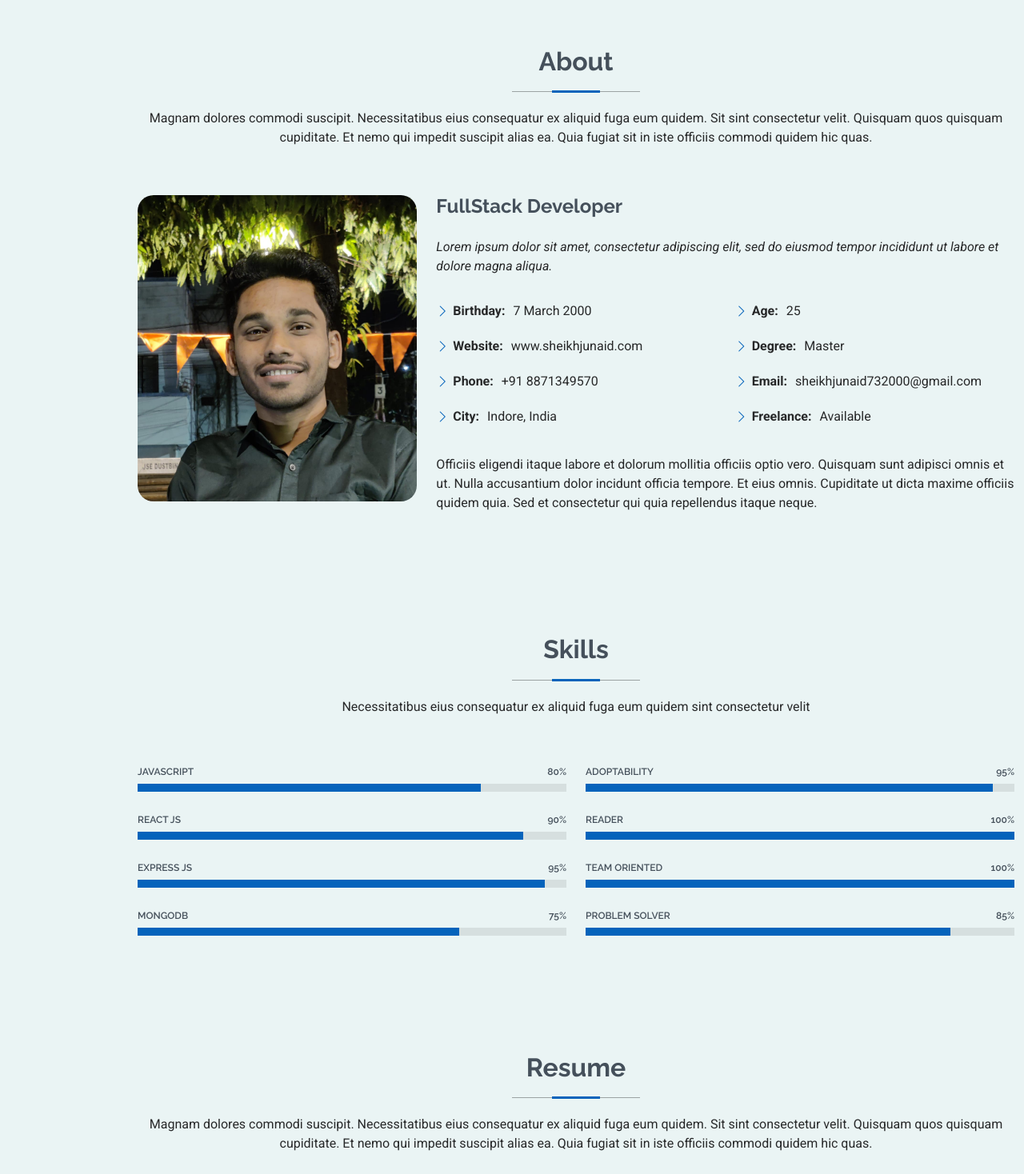
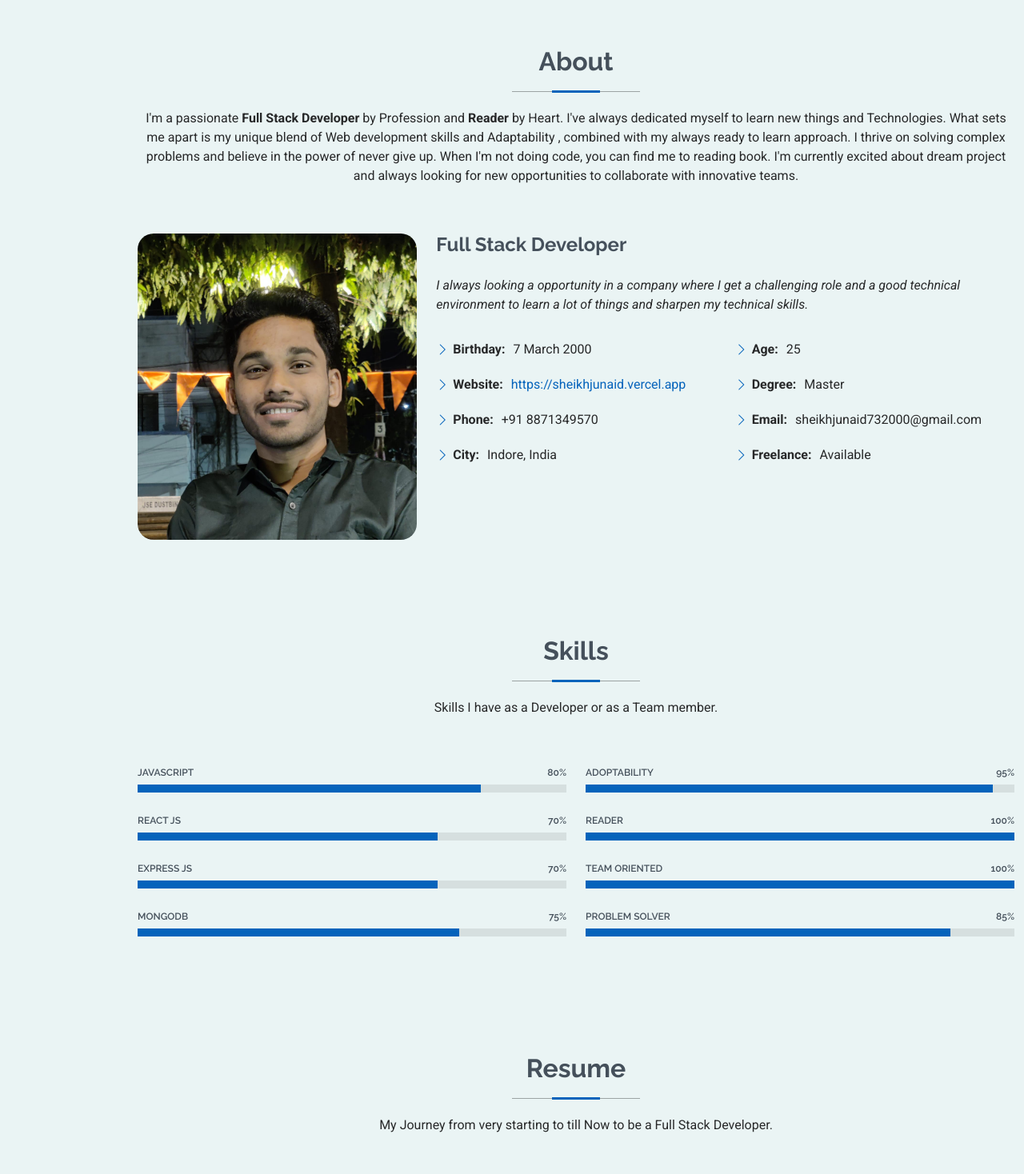
Before and after one commit to sheikhjunaid07/sheikhjunaid-portfolio, a React (Vite) app: page / in a window 1280 px wide. Shown: the part 802-2270 px from the top of the page at 80% size. Built offline with nearby package versions, Linux system fonts and the light colour scheme.

Commit message:
adding changes

```diff
--- a/src/App.jsx
+++ b/src/App.jsx
@@ -7,6 +7,7 @@ import Home from "./components/HomeComponent/Home";
 import PortfolioSec from "./components/PortfolioComponent/PortfolioSec";
 import Resume from "./components/ResumeComponent/Resume";
 import Services from "./components/ServicesComponent/Services";
+import Skills from "./components/SkillsComponent/Skills";
 
 function App() {
   return (
@@ -16,12 +17,12 @@ function App() {
       <Routes>
         <Route path="/" element={<Home />}></Route>
         <Route path="/about" element={<About />}></Route>
+        <Route path="/skills" element={<Skills />}></Route>
         <Route path="/resume" element={<Resume />}></Route>
         <Route path="/portfolio" element={<PortfolioSec />}></Route>
         <Route path="/services" element={<Services />}></Route>
         <Route path="/contact" element={<Contact />}></Route>
       </Routes>
-
     </>
   );
 }
--- a/src/components/AboutComponent/About.jsx
+++ b/src/components/AboutComponent/About.jsx
@@ -7,10 +7,15 @@ const About = () => {
         <div className="container section-title" data-aos="fade-up">
           <h2>About</h2>
           <p>
-            Magnam dolores commodi suscipit. Necessitatibus eius consequatur ex
-            aliquid fuga eum quidem. Sit sint consectetur velit. Quisquam quos
-            quisquam cupiditate. Et nemo qui impedit suscipit alias ea. Quia
-            fugiat sit in iste officiis commodi quidem hic quas.
+            I'm a passionate <b>Full Stack Developer</b> by Profession and{" "}
+            <b>Reader</b> by Heart. I've always dedicated myself to learn new
+            things and Technologies. What sets me apart is my unique blend of
+            Web development skills and Adaptability , combined with my always
+            ready to learn approach. I thrive on solving complex problems and
+            believe in the power of never give up. When I'm not doing code, you
+            can find me to reading book. I'm currently excited about dream
+            project and always looking for new opportunities to collaborate with
+            innovative teams.
           </p>
         </div>
         {/* End Section Title */}
@@ -26,10 +31,11 @@ const About = () => {
               />
             </div>
             <div className="col-lg-8 content">
-              <h2> FullStack Developer</h2>
+              <h2> Full Stack Developer</h2>
               <p className="fst-italic py-3">
-                Lorem ipsum dolor sit amet, consectetur adipiscing elit, sed do
-                eiusmod tempor incididunt ut labore et dolore magna aliqua.
+                I always looking a opportunity in a company where I get a
+                challenging role and a good technical environment to learn a lot
+                of things and sharpen my technical skills.
               </p>
               <div className="row">
                 <div className="col-lg-6">
@@ -41,7 +47,14 @@ const About = () => {
                     <li>
                       <i className="bi bi-chevron-right"></i>{" "}
                       <strong>Website:</strong>{" "}
-                      <span>www.sheikhjunaid.com</span>
+                      <span>
+                        <a
+                          href="https://sheikhjunaid.vercel.app"
+                          target="_blank"
+                        >
+                          https://sheikhjunaid.vercel.app
+                        </a>
+                      </span>
                     </li>
                     <li>
                       <i className="bi bi-chevron-right"></i>{" "}
@@ -75,13 +88,13 @@ const About = () => {
                   </ul>
                 </div>
               </div>
-              <p className="py-3">
+              {/* <p className="py-3">
                 Officiis eligendi itaque labore et dolorum mollitia officiis
                 optio vero. Quisquam sunt adipisci omnis et ut. Nulla
                 accusantium dolor incidunt officia tempore. Et eius omnis.
                 Cupiditate ut dicta maxime officiis quidem quia. Sed et
                 consectetur qui quia repellendus itaque neque.
-              </p>
+              </p> */}
             </div>
           </div>
         </div>
--- a/src/components/ContactComponent/Contact.jsx
+++ b/src/components/ContactComponent/Contact.jsx
@@ -6,10 +6,7 @@ const Contact = () => {
         {/* Section Title */}
         <div className="container section-title" data-aos="fade-up">
           <h2>Contact</h2>
-          <p>
-            Necessitatibus eius consequatur ex aliquid fuga eum quidem sint
-            consectetur velit
-          </p>
+          <p>Want to Work with me Contact Me.... &#128071;</p>
         </div>
         {/* End Section Title */}
 
--- a/src/components/PortfolioComponent/PortfolioSec.jsx
+++ b/src/components/PortfolioComponent/PortfolioSec.jsx
@@ -7,10 +7,8 @@ const PortfolioSec = () => {
         <div className="container section-title" data-aos="fade-up">
           <h2>Portfolio</h2>
           <p>
-            Magnam dolores commodi suscipit. Necessitatibus eius consequatur ex
-            aliquid fuga eum quidem. Sit sint consectetur velit. Quisquam quos
-            quisquam cupiditate. Et nemo qui impedit suscipit alias ea. Quia
-            fugiat sit in iste officiis commodi quidem hic quas.
+            I have created some projects which I have building to improve my
+            knowledge and skills .
           </p>
         </div>
         {/* End Section Title */}
@@ -22,18 +20,6 @@ const PortfolioSec = () => {
             data-layout="masonry"
             data-sort="original-order"
           >
-            <ul
-              className="portfolio-filters isotope-filters"
-              data-aos="fade-up"
-              data-aos-delay="100"
-            >
-              <li data-filter="*" className="filter-active">
-                All
-              </li>
-              <li data-filter=".filter-app">App</li>
-              <li data-filter=".filter-product">Card</li>
-              <li data-filter=".filter-branding">Web</li>
-            </ul>
             {/* End Portfolio Filters */}
 
             <div
@@ -71,27 +57,19 @@ const PortfolioSec = () => {
 
               <div className="col-lg-4 col-md-6 portfolio-item isotope-item filter-product">
                 <img
-                  src="assets/img/masonry-portfolio/masonry-portfolio-2.jpg"
+                  src="assets/img/masonry-portfolio/image.png"
                   className="img-fluid"
                   alt=""
                 />
                 <div className="portfolio-info">
-                  <h4>Product 1</h4>
-                  <p>Lorem ipsum, dolor sit</p>
+                  <h4>The Shipping War</h4>
+                  <p>Your Gateway to any destination in the world.</p>
                   <a
-                    href="assets/img/masonry-portfolio/masonry-portfolio-2.jpg"
-                    title="Product 1"
-                    data-gallery="portfolio-gallery-product"
+                    href="https://the-shipping-war.vercel.app/"
+                    title="Shipping War"
                     className="glightbox preview-link"
                   >
                     <i className="bi bi-zoom-in"></i>
-                  </a>
-                  <a
-                    href="portfolio-details.html"
-                    title="More Details"
-                    className="details-link"
-                  >
-                    <i className="bi bi-link-45deg"></i>
                   </a>
                 </div>
               </div>
--- a/src/components/ResumeComponent/Resume.jsx
+++ b/src/components/ResumeComponent/Resume.jsx
@@ -7,10 +7,8 @@ const Resume = () => {
         <div className="container section-title" data-aos="fade-up">
           <h2>Resume</h2>
           <p>
-            Magnam dolores commodi suscipit. Necessitatibus eius consequatur ex
-            aliquid fuga eum quidem. Sit sint consectetur velit. Quisquam quos
-            quisquam cupiditate. Et nemo qui impedit suscipit alias ea. Quia
-            fugiat sit in iste officiis commodi quidem hic quas.
+            My Journey from very starting to till Now to be a Full Stack
+            Developer.
           </p>
         </div>
         {/* End Section Title */}
@@ -49,9 +47,14 @@ const Resume = () => {
                   </em>
                 </p>
                 <p>
-                  Qui deserunt veniam. Et sed aliquam labore tempore sed
-                  quisquam iusto autem sit. Ea vero voluptatum qui ut
-                  dignissimos deleniti nerada porti sand markend
+                  During my MCA from 2020 to 2022, I faced the unique challenge
+                  of adapting to online learning due to the COVID-19 pandemic.
+                  This experience taught me valuable lessons both academically
+                  and personally. I gained knowledge about some programming
+                  languages, like Python and Java, and developed skills in web
+                  development. Working on various projects allowed me to apply
+                  these skills in practical scenarios, enhancing my
+                  understanding of theoretical concepts.
                 </p>
               </div>
               {/* Edn Resume Item */}
@@ -63,10 +66,15 @@ const Resume = () => {
                   <em>Pandit Jawaharlal Nehru Govt. College, Nepanagar</em>
                 </p>
                 <p>
-                  Quia nobis sequi est occaecati aut. Repudiandae et iusto quae
-                  reiciendis et quis Eius vel ratione eius unde vitae rerum
-                  voluptates asperiores voluptatem Earum molestiae consequatur
-                  neque etlon sader mart dila
+                  "During my B.Sc. in Computer Science, I experienced a unique
+                  learning environment where lectures were not conducted on a
+                  daily basis, which placed a strong emphasis on self-study.
+                  This structure taught me valuable lessons about taking
+                  initiative and responsibility for my own education. Through
+                  self-directed learning, I explored various topics in depth,
+                  such as programming languages like C, and C++This independent
+                  study allowed me to develop a strong foundation in computer
+                  science principles.
                 </p>
               </div>
               {/* Edn Resume Item */}
--- a/src/components/SkillsComponent/Skills.jsx
+++ b/src/components/SkillsComponent/Skills.jsx
@@ -6,10 +6,7 @@ const Skills = () => {
         {/* Section Title */}
         <div className="container section-title" data-aos="fade-up">
           <h2>Skills</h2>
-          <p>
-            Necessitatibus eius consequatur ex aliquid fuga eum quidem sint
-            consectetur velit
-          </p>
+          <p>Skills I have as a Developer or as a Team member.</p>
         </div>
         {/* End Section Title */}
 
@@ -35,16 +32,16 @@ const Skills = () => {
 
               <div className="progress">
                 <span className="skill">
-                  <span>React JS</span> <i className="val">90%</i>
+                  <span>React JS</span> <i className="val">70%</i>
                 </span>
                 <div className="progress-bar-wrap">
                   <div
                     className="progress-bar"
                     role="progressbar"
-                    aria-valuenow="90"
+                    aria-valuenow="70"
                     aria-valuemin="0"
                     aria-valuemax="100"
-                    style={{ width: "90%" }}
+                    style={{ width: "70%" }}
                   ></div>
                 </div>
               </div>
@@ -52,16 +49,16 @@ const Skills = () => {
 
               <div className="progress">
                 <span className="skill">
-                  <span>Express JS</span> <i className="val">95%</i>
+                  <span>Express JS</span> <i className="val">70%</i>
                 </span>
                 <div className="progress-bar-wrap">
                   <div
                     className="progress-bar"
                     role="progressbar"
-                    aria-valuenow="75"
+                    aria-valuenow="70"
                     aria-valuemin="0"
                     aria-valuemax="100"
-                    style={{ width: "95%" }}
+                    style={{ width: "70%" }}
                   ></div>
                 </div>
               </div>
```
Also changed, not shown: src/components/HeaderComponent/Header.jsx (+10 -1 lines), public/assets/img/masonry-portfolio/image.png (added).
